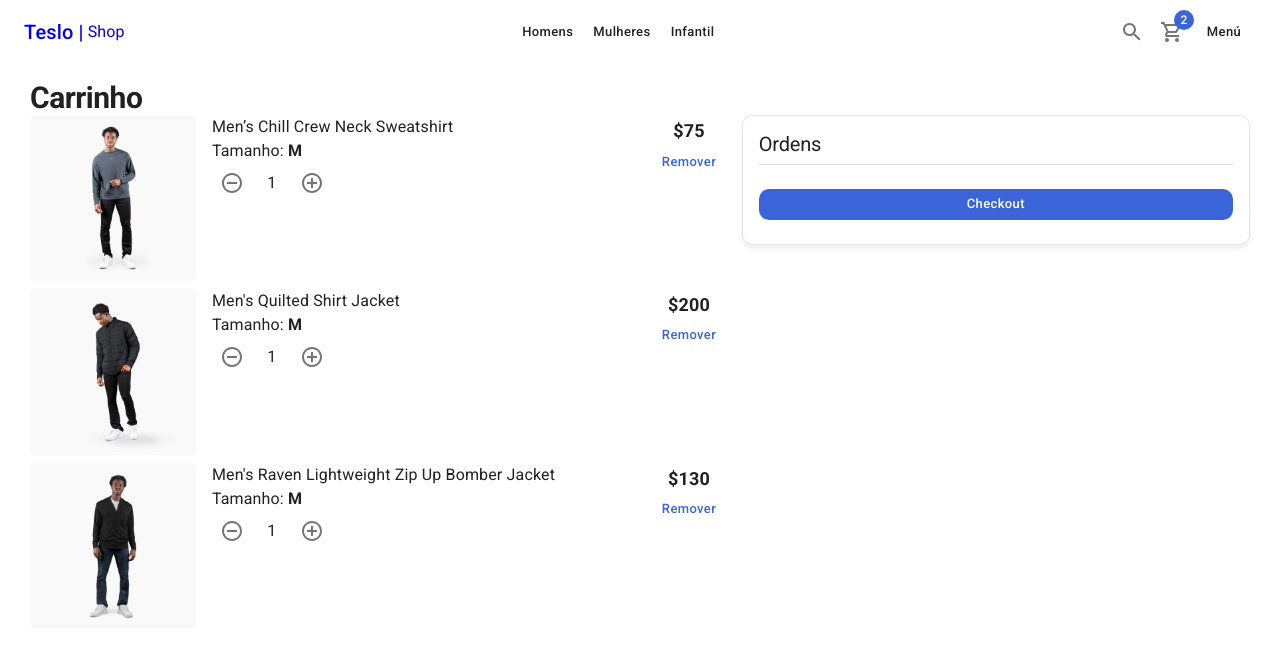
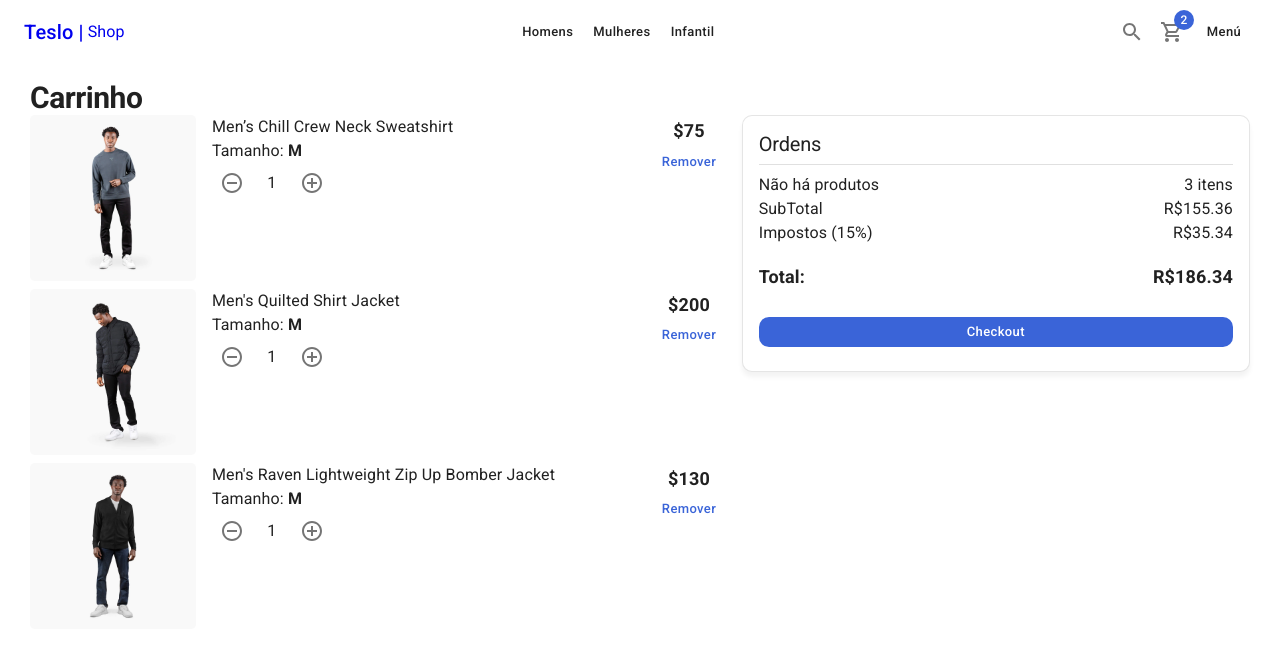
Before and after one commit to JulinhoDeveloper/LojaTesloClone, a Next.js app: page /cart in a window 1280 px wide. Shown: the top 656 px of the page. Built offline with nearby package versions, Linux system fonts and the light colour scheme.

Commit message:
resumo da ordem

```diff
--- a/components/cart/CartList.tsx
+++ b/components/cart/CartList.tsx
@@ -1,5 +1,6 @@
+import { FC } from 'react';
+
 import NextLink from 'next/link';
-
 import { Box, Button, CardActionArea, CardMedia, Grid, Link, Typography } from '@mui/material';
 
 import { initialData } from '../../database/products';
@@ -15,7 +16,7 @@ interface Props {
     editable?: boolean;
 }
 
-export const CartList  = () => {
+export const CartList: FC<Props> = ({ editable = false })  => {
 
   return (
     <>
@@ -23,7 +24,7 @@ export const CartList  = () => {
            productsInCart.map( product => (
             <Grid container spacing={2} key={ product.slug } sx={{ mb:1 }}>
                 <Grid item xs={3}>
-                    {/* TODO: llevar a la página del producto */}
+                    {/* TODO:leva até a página do produto */}
                     <NextLink href="/product/slug" passHref>
                         <Link>
                             <CardActionArea>
@@ -42,19 +43,23 @@ export const CartList  = () => {
                         <Typography variant='body1'>Tamanho: <strong>M</strong></Typography>
 
                         {
-
-                             <ItemCounter />
-
-                        }
+                                editable
+                                ? <ItemCounter />
+                                : <Typography variant='h5'>3 itens</Typography>
+                            }
 
                     </Box>
                 </Grid>
                 <Grid item xs={2} display='flex' alignItems='center' flexDirection='column'>
                     <Typography variant='subtitle1'>{ `$${ product.price }` }</Typography>
 
-                            <Button variant='text' color='secondary' >
-                                Remover
-                            </Button>
+                    {
+                            editable && (
+                                <Button variant='text' color='secondary' >
+                                    Remover
+                                </Button>
+                            )
+                        }
 
                 </Grid>
             </Grid>
--- /dev/null
+++ b/components/cart/OrderSummary.tsx
@@ -0,0 +1,38 @@
+import { Grid, Typography } from "@mui/material"
+
+
+export const OrderSummary = () => {
+  return (
+    <Grid container>
+
+        <Grid item xs={6}>
+            <Typography>Não há produtos</Typography>
+        </Grid>
+        <Grid item xs={6} display='flex' justifyContent='end'>
+            <Typography>3 itens</Typography>
+        </Grid>
+
+        <Grid item xs={6}>
+            <Typography>SubTotal</Typography>
+        </Grid>
+        <Grid item xs={6} display='flex' justifyContent='end'>
+            <Typography>{ `R$${ 155.36 }` }</Typography>
+        </Grid>
+
+        <Grid item xs={6}>
+            <Typography>Impostos (15%)</Typography>
+        </Grid>
+        <Grid item xs={6} display='flex' justifyContent='end'>
+            <Typography>{ `R$${ 35.34 }` }</Typography>
+        </Grid>
+
+        <Grid item xs={6} sx={{ mt:2 }}>
+            <Typography variant="subtitle1">Total:</Typography>
+        </Grid>
+        <Grid item xs={6} sx={{ mt:2 }} display='flex' justifyContent='end'>
+            <Typography variant="subtitle1">{ `R$${ 186.34 }` }</Typography>
+        </Grid>
+
+    </Grid>
+  )
+}
--- a/components/cart/index.ts
+++ b/components/cart/index.ts
@@ -1 +1,2 @@
 export * from './CartList'
+export * from './OrderSummary'
--- a/pages/cart/index.tsx
+++ b/pages/cart/index.tsx
@@ -1,7 +1,7 @@
 import { Box, Button, Card, CardContent, Divider, Grid, Typography } from '@mui/material';
 
 import { ShopLayout } from '../../components/layouts/ShopLayout';
-import { CartList } from '../../components/cart';
+import { CartList, OrderSummary } from '../../components/cart';
 
 const CartPage = () => {
   return (
@@ -11,7 +11,7 @@ const CartPage = () => {
         <Grid container>
             <Grid item xs={ 12 } sm={ 7 }>
 
-            <CartList/>
+            <CartList editable />
 
             </Grid>
             <Grid item xs={ 12 } sm={ 5 }>
@@ -20,7 +20,7 @@ const CartPage = () => {
                         <Typography variant='h2'>Ordens</Typography>
                         <Divider sx={{ my:1 }} />
 
-
+                        <OrderSummary />
 
                         <Box sx={{ mt: 3 }}>
                             <Button color="secondary" className='circular-btn' fullWidth>
```
